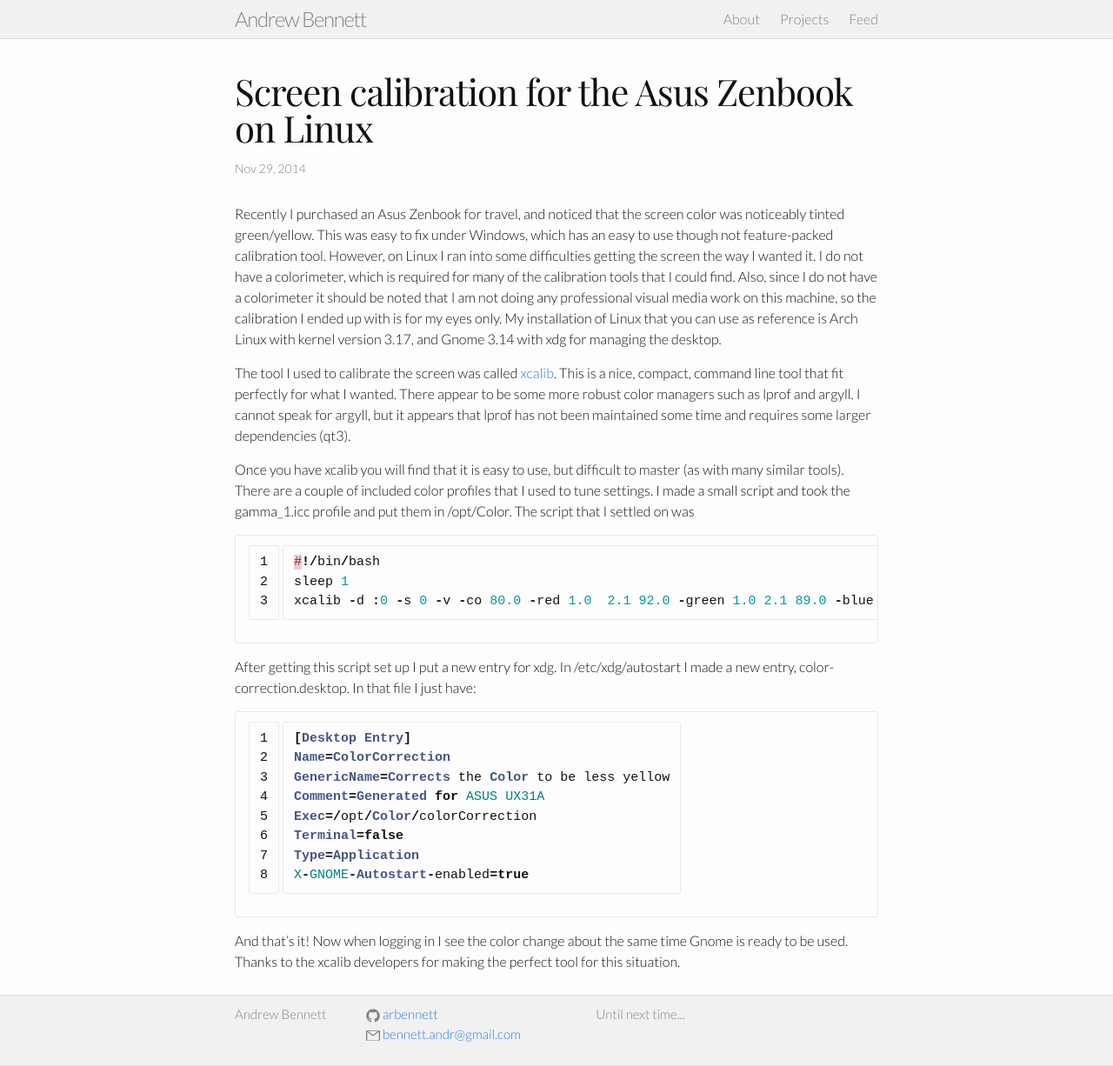
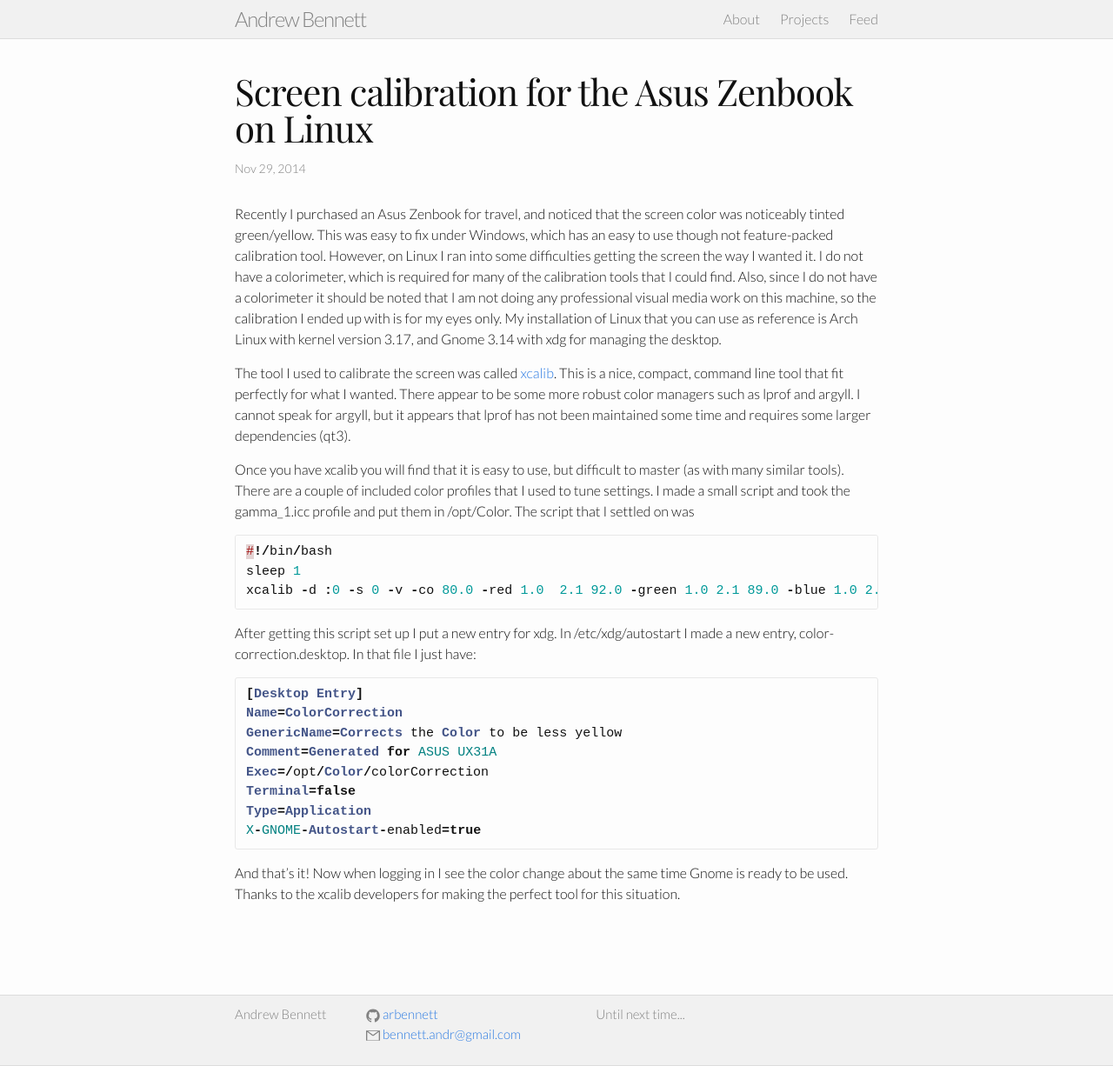
Before and after one commit to arbennett/arbennett.github.io, a Jekyll site: the page built from _posts/2014-11-29-colorFix.markdown, in a window 1280 px wide and 1226 px high. Shown: the whole window at 87% size. Built offline with Jekyll 4.4.1, drawn with Linux system fonts in a browser that asks for light colours.

Commit message:
Update 2014-11-29-colorFix.markdown

```diff
--- a/_posts/2014-11-29-colorFix.markdown
+++ b/_posts/2014-11-29-colorFix.markdown
@@ -10,7 +10,7 @@ The tool I used to calibrate the screen was called [xcalib](http://xcalib.source
 
 Once you have xcalib you will find that it is easy to use, but difficult to master (as with many similar tools).  There are a couple of included color profiles that I used to tune settings.  I made a small script and took the gamma_1.icc profile and put them in /opt/Color. The script that I settled on was
 
-{% highlight java linenos %}
+{% highlight java %}
 #!/bin/bash
 sleep 1
 xcalib -d :0 -s 0 -v -co 80.0 -red 1.0  2.1 92.0 -green 1.0 2.1 89.0 -blue 1.0 2.1 98.0  /opt/Color/gamma_1_0.icc
@@ -18,7 +18,7 @@ xcalib -d :0 -s 0 -v -co 80.0 -red 1.0  2.1 92.0 -green 1.0 2.1 89.0 -blue 1.0 2
 
 After getting this script set up I put a new entry for xdg.  In /etc/xdg/autostart I made a new entry, color-correction.desktop.  In that file I just have:
 
-{% highlight java linenos %}
+{% highlight java %}
 [Desktop Entry]
 Name=ColorCorrection
 GenericName=Corrects the Color to be less yellow
```
